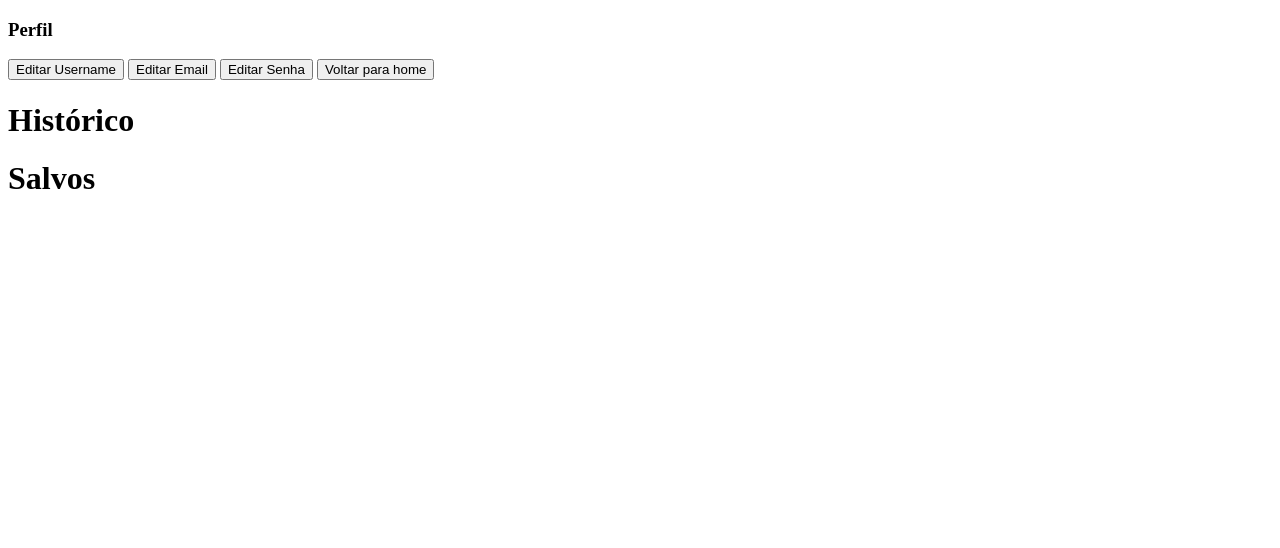
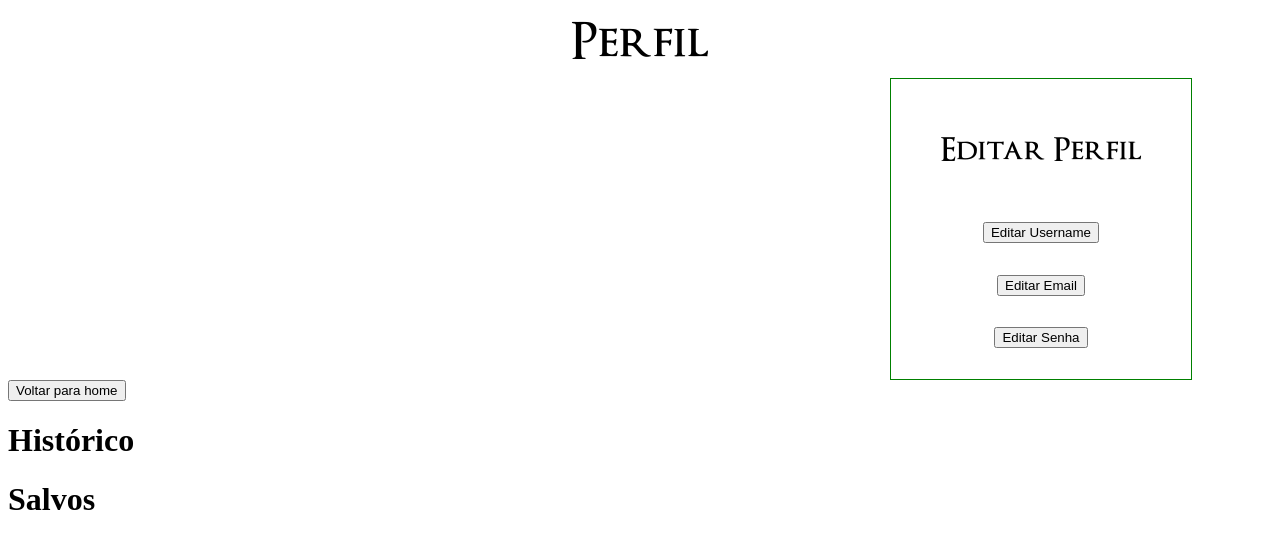
Before and after one commit to GuilhermeEduardoGS/Cronicas-das-Almas, a website: page public/Perfil.html in a window 1280 px wide. Drawn offline with Linux system fonts and the light colour scheme.

Commit message:
inicio tela de perfil

```diff
--- a/public/Perfil.html
+++ b/public/Perfil.html
@@ -3,18 +3,37 @@
   <head>
     <meta charset="UTF-8" />
     <meta name="viewport" content="width=device-width, initial-scale=1.0" />
-    <title></title>
+    <title>Perfil</title>
+    <link rel="stylesheet" href="./css/perfil.css" />
   </head>
-  <body>
-    <h3>Perfil</h3>
-
+  <body class="main_perfil">
+    <div class="header">
+      <h1>Perfil</h1>
+    </div>
+    <div class="containers">
+      <div class="box_editar">
+        <h1>Editar Perfil</h1>
+        <div class="botao_editar_nome">
           <button onclick="editar_username">Editar Username</button>
+        </div>
+        <div class="botao_editar_email">
           <button onclick="editar_email">Editar Email</button>
+        </div>
+        <div class="botao_editar_senha">
           <button onclick="editar_senha">Editar Senha</button>
+        </div>
+      </div>
+      <div class="botao_voltar_home">
         <a href="./index.html">
           <button onclick="voltar_home">Voltar para home</button>
         </a>
+      </div>
+      <div class="titulo_historico">
         <h1>Histórico</h1>
+      </div>
+      <div class="titulo_salvos">
         <h1>Salvos</h1>
+      </div>
+    </div>
   </body>
 </html>
--- a/public/css/index.css
+++ b/public/css/index.css
@@ -18,7 +18,7 @@
 
 /* Index - Background do Index */
 
-body{
+.main_home{
     background-image: url(../assets/firelink_home.jpeg);
     background-repeat: no-repeat;
     background-size: cover;
@@ -28,7 +28,7 @@ body{
 
 body .containers{
     display: flex;
-    justify-content: space-between  ;
+    justify-content: space-around;
     margin-top: 180px;
     margin-left: 100px;
     margin-right: 100px;
@@ -48,7 +48,7 @@ body .containers .containerSobreMim{
     color: white;
     text-align: center;
     border: 2px solid rgba(176, 175, 150, 0.2);
-    background-color: rgba(33, 33, 31, 0.3);
+    background-color: rgba(33, 33, 31, 0.5);
 }
 
 
@@ -72,7 +72,7 @@ body .containers .containerHistorias{
     color: white;
     text-align: center;
     border: 2px solid rgba(176, 175, 150, 0.2);
-    background-color: rgba(33, 33, 31, 0.3);
+    background-color: rgba(33, 33, 31, 0.5);
 }
 
 /* Index - Título "Sobre Mim" */
@@ -85,7 +85,7 @@ body .containers .containerHistorias .tituloHistorias{
 /* index - NavBar */
 
     body .header {
-        background-color: rgba(33, 33, 31, 0.556);
+        background-color: rgba(33, 33, 31, 0.377);
         border: 2px solid rgba(176, 175, 150, 0.2);
         position: fixed;
         top: 0%;
--- /dev/null
+++ b/public/css/perfil.css
@@ -0,0 +1,57 @@
+/* Font */
+
+@font-face {
+    font-family: 'optimus regular';
+    src: url('fonts/optimusprinceps-webfont.woff2') format('woff2'),
+        url('fonts/optimusprinceps-webfont.woff') format('woff');
+    font-weight: normal;
+    font-style: normal;
+}
+
+@font-face {
+    font-family: 'optimus bold';
+    src: url('fonts/optimusprincepssemibold-webfont.woff2') format('woff2'),
+        url('fonts/optimusprincepssemibold-webfont.woff') format('woff');
+    font-weight: bold;
+    font-style: normal;
+}
+
+/* Perfil - Background*/
+
+.main_perfil {
+    /* background-image: url(../assets/ds123img.jpg); */
+    background-size: cover;
+    background-repeat: no-repeat;
+}
+
+/* Perfil - Header*/
+
+body .header {
+    /* color: white; */
+    /* border: 1px solid green; */
+    display: flex;
+    justify-content: center;
+    font-family: 'optimus bold';
+    align-items: center;
+    top: 0%;
+    left: 0%;
+    width: 100%;
+    height: 70px;
+    font-size: 25px;
+}
+
+/* Perfil - Containers*/
+
+body .box_editar{
+    display: flex;
+    flex-direction: column;
+    justify-content: space-evenly;
+    border: 1px solid green;
+    align-items: center;
+    width: 300px;
+    height: 300px;
+    justify-self: end;
+    margin-right: 80px;
+    font-family: 'optimus bold';
+    /* color: white; */
+}
```
Also changed, not shown: public/cadastro.html (+1 -1 lines), public/index.html (+2 -2 lines), public/assets/ds123img.jpg (added), public/assets/fogueira-removebg-preview.png (added), public/assets/fogueira.png (added). Lines whose indentation alone changed are shown as unchanged.
